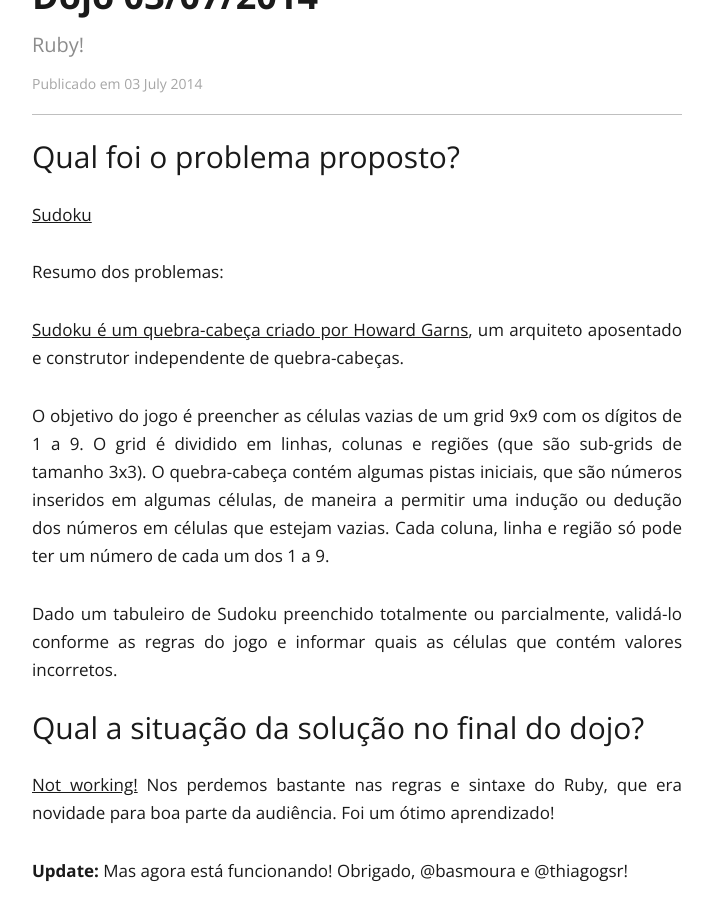
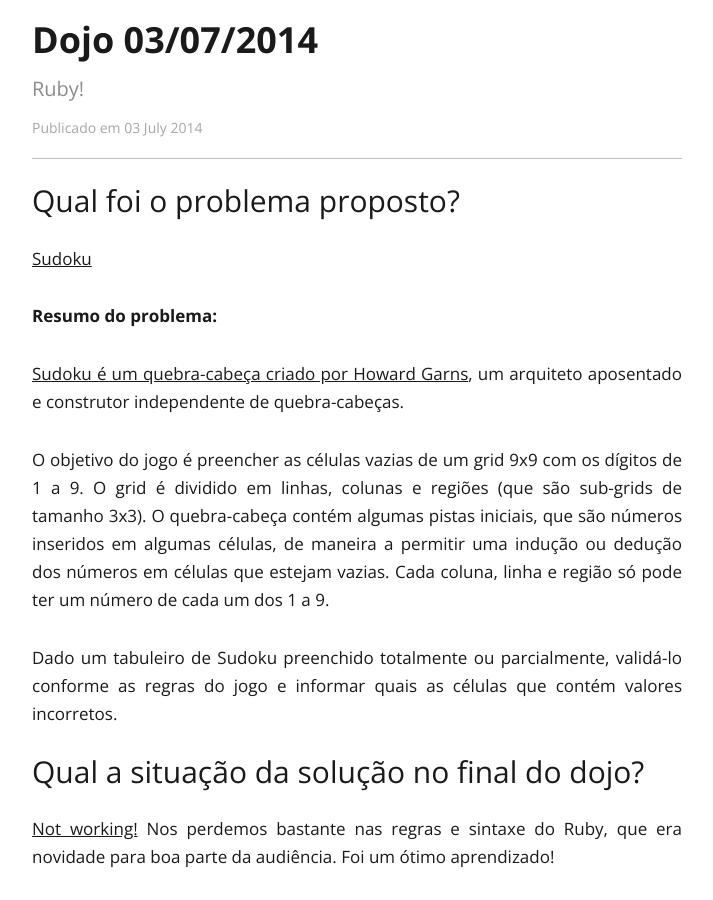
Before and after one commit to dojo-se/dojo-se.github.com, a Jekyll site: the page built from _posts/2014-07-03-coding_dojo.md, in a window 1280 px wide and 900 px high, scrolled down 961 px. Shown: the whole window, without its empty margins (283-996 px from the left). Built offline with Jekyll 4.4.1, drawn with Linux system fonts in a browser that asks for light colours; Markdown is read by kramdown in place of the engine named in the settings; some of the changed text lies outside the part shown.

Commit message:
Fix Julho/2012 e layout

```diff
--- a/_layouts/default.html
+++ b/_layouts/default.html
@@ -12,7 +12,8 @@
 	<div class="wrap">
       <header role="banner">
         <h1>{{ site.title }} / <span>{% if page.heading %}{{ page.heading }}{% else %}{{ page.date | date: "%Y" }}{% endif %}</span></h1>
-        <p class="tagline">Grupo de treinamento para programadores. <em>Aracaju - Sergipe</em></p>
+        <p class="tagline">Grupo de treinamento para programadores.</p>
+        <p class="tagline">Parceiro do <a href='http://gdgaracaju.com.br'>GDG Aracaju</a></p>
       </header>
       <nav role="navigation">
         <ul>{% capture href %}{{ page.url | remove: "index.html" }}{% endcapture %}{% for item in site.nav %}
--- a/_posts/2014-07-03-coding_dojo.md
+++ b/_posts/2014-07-03-coding_dojo.md
@@ -8,7 +8,7 @@
 
 [Sudoku](http://dojopuzzles.com/problemas/exibe/sudoku/)
 
-Resumo dos problemas:
+**Resumo do problema:**
 
 [Sudoku é um quebra-cabeça criado por Howard Garns](http://pt.wikipedia.org/wiki/Sudoku), um arquiteto aposentado e construtor independente de quebra-cabeças.
 
```
Also changed, not shown: other parts of _posts/2014-07-03-coding_dojo.md (+2 -0 lines).
